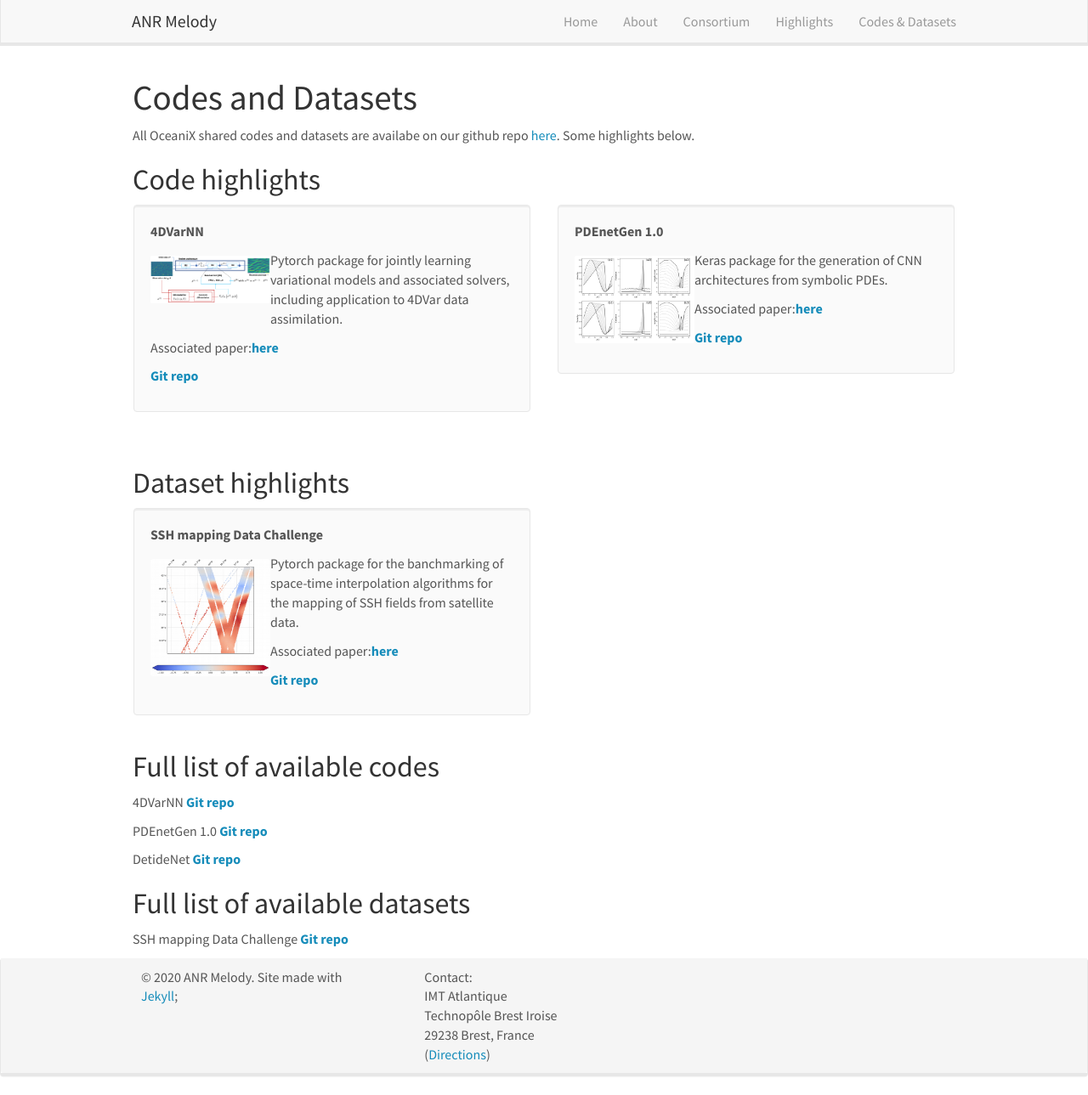
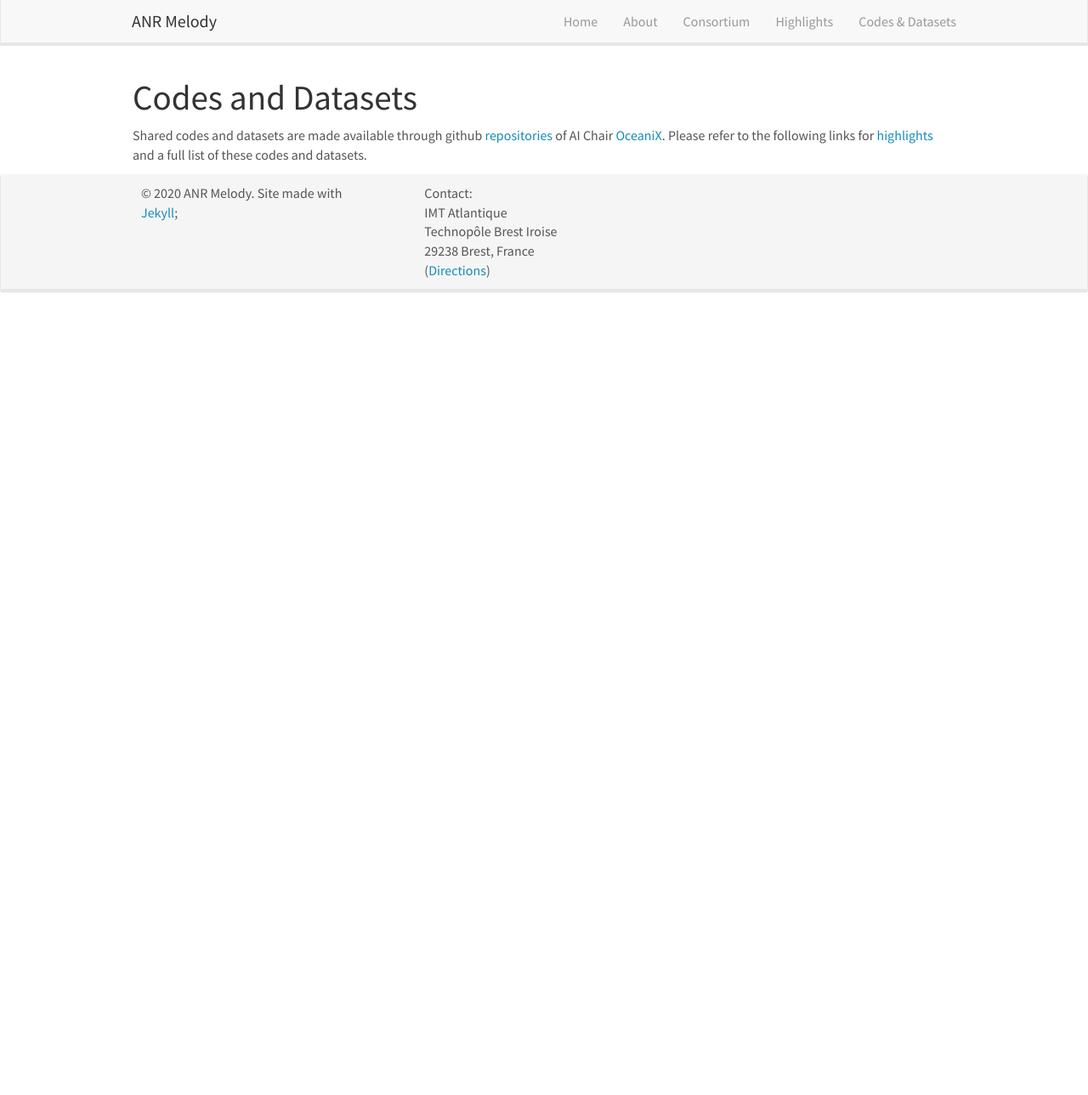
Before and after one commit to anr-melody/anr-melody.github.io, a Jekyll site: the page built from _pages/research.md, in a window 1280 px wide and 1289 px high. Shown: the whole window at 85% size. Built offline with Jekyll 4.4.1, drawn with Linux system fonts in a browser that asks for light colours; nearby versions of some CDN libraries.

Commit message:
Update research.md

```diff
--- a/_pages/research.md
+++ b/_pages/research.md
@@ -8,102 +8,4 @@ permalink: /research/
 
 # Codes and Datasets
 
-All OceaniX shared codes and datasets are availabe on our github repo [here](https://github.com/CIA-Oceanix). Some highlights below.
-
-## Code highlights
-{% assign number_printed = 0 %}
-{% for code in site.data.codelist %}
-
-{% assign even_odd = number_printed | modulo: 2 %}
-{% if code.highlight == 1 %}
-{% if code.codetype == 1 %}
-
-{% if even_odd == 0 %}
-<div class="row">
-{% endif %}
-
-<div class="col-sm-6 clearfix">
- <div class="well">
-  <pubtit>{{ code.title }}</pubtit>
-  <img src="{{ site.url }}{{ site.baseurl }}/images/pubpic/{{ code.image }}" class="img-responsive" width="33%" style="float: left" />
-  <p>{{ code.description }}</p>
-  <!--<p><em>{{ code.authors }}</em></p>-->
-  <p>Associated paper:<strong><a href="{{ code.paper.url }}">here</a></strong></p>
-  <p><strong><a href="{{ code.link.url }}">{{ code.link.display }}</a></strong></p>
-  <p class="text-danger"><strong> {{ code.news1 }}</strong></p>
-  <p> {{ code.news2 }}</p>
- </div>
-</div>
-
-{% assign number_printed = number_printed | plus: 1 %}
-
-{% if even_odd == 1 %}
-</div>
-{% endif %}
-
-{% endif %}
-{% endif %}
-{% endfor %}
-
-{% assign even_odd = number_printed | modulo: 2 %}
-{% if even_odd == 1 %}
-</div>
-{% endif %}
-
-<p> &nbsp; </p>
-
-
-## Dataset highlights
-{% assign number_printed = 0 %}
-{% for code in site.data.codelist %}
-
-{% assign even_odd = number_printed | modulo: 2 %}
-{% if code.highlight == 1 %}
-{% if code.codetype == 2 %}
-
-{% if even_odd == 0 %}
-<div class="row">
-{% endif %}
-
-<div class="col-sm-6 clearfix">
- <div class="well">
-  <pubtit>{{ code.title }}</pubtit>
-  <img src="{{ site.url }}{{ site.baseurl }}/images/pubpic/{{ code.image }}" class="img-responsive" width="33%" style="float: left" />
-  <p>{{ code.description }}</p>
-  <!--<p><em>{{ code.authors }}</em></p>-->
-  <p>Associated paper:<strong><a href="{{ code.paper.url }}">here</a></strong></p>
-  <p><strong><a href="{{ code.link.url }}">{{ code.link.display }}</a></strong></p>
-  <p class="text-danger"><strong> {{ code.news1 }}</strong></p>
-  <p> {{ code.news2 }}</p>
- </div>
-</div>
-
-{% assign number_printed = number_printed | plus: 1 %}
-
-{% if even_odd == 1 %}
-</div>
-{% endif %}
-
-{% endif %}
-{% endif %}
-{% endfor %}
-
-{% assign even_odd = number_printed | modulo: 2 %}
-{% if even_odd == 1 %}
-</div>
-{% endif %}
-
-
-## Full list of available codes
-{% for code in site.data.codelist %}
-{% if code.codetype == 1 %}
-{{ code.title }} <strong><a href="{{ code.link.url }}">{{ code.link.display }}</a></strong>
-{% endif %}
-{% endfor %}
-
-## Full list of available datasets
-{% for code in site.data.codelist %}
-{% if code.codetype == 2 %}
-{{ code.title }} <strong><a href="{{ code.link.url }}">{{ code.link.display }}</a></strong>
-{% endif %}
-{% endfor %}
+Shared codes and datasets are made available through github [repositories](https://github.com/CIA-Oceanix) of AI Chair [OceaniX](https://cia-oceanix.github.io/). Please refer to the following links for [highlights](https://cia-oceanix.github.io/research#code-highlights) and a full list of these codes and datasets.
```
